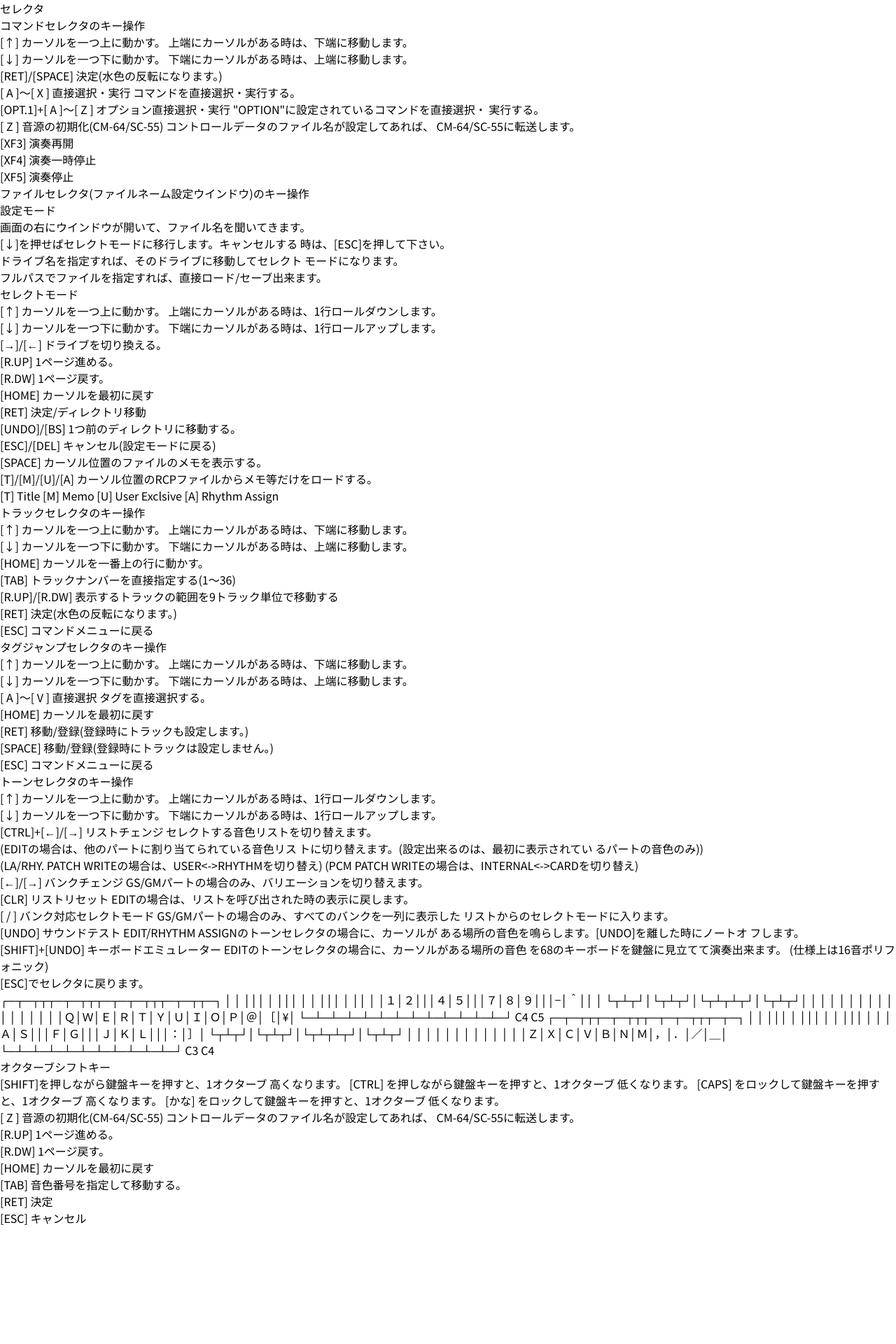
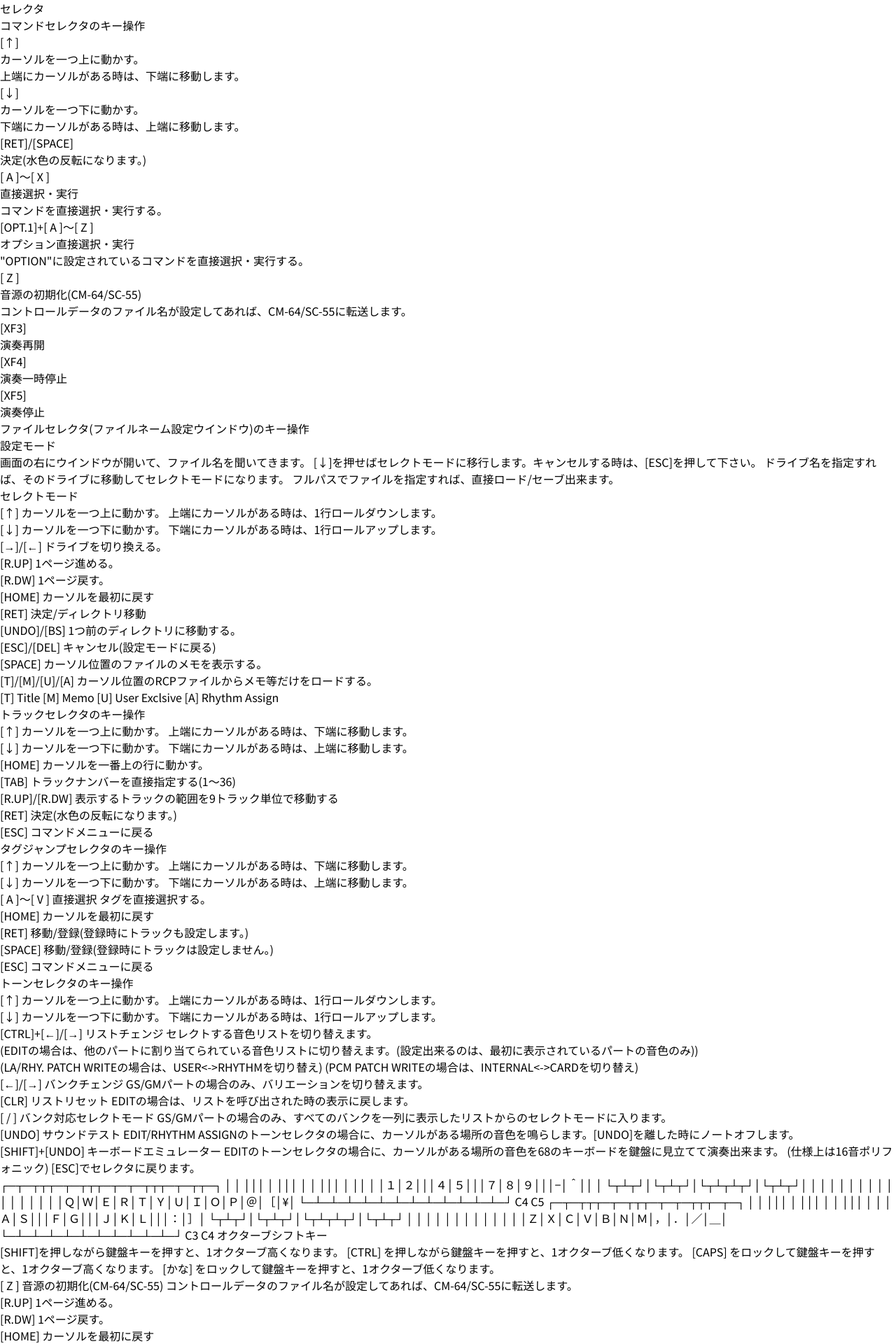
Before and after one commit to mucho613/potential-guide, a Next.js app: page /selector in a window 1280 px wide. Shown: the top 1920 px of the page at 70% size. Before the commit the page ends 1752 px from the top, so only its background shows below. Built offline with nearby package versions, Linux system fonts and the light colour scheme.

Commit message:
update: "selector" document markdown

```diff
--- a/pages/selector.mdx
+++ b/pages/selector.mdx
@@ -1,48 +1,41 @@
 # セレクタ
 
-  コマンドセレクタのキー操作
+## コマンドセレクタのキー操作
 
-	[↑]		カーソルを一つ上に動かす。
-				上端にカーソルがある時は、下端に移動します。
+- [↑]
+  - カーソルを一つ上に動かす。
+  - 上端にカーソルがある時は、下端に移動します。
+- [↓]
+  - カーソルを一つ下に動かす。
+  - 下端にカーソルがある時は、上端に移動します。
+- [RET]/[SPACE]
+  - 決定(水色の反転になります。)
+- [ A ]〜[ X ]
+  - 直接選択・実行
+  - コマンドを直接選択・実行する。
+- [OPT.1]+[ A ]〜[ Z ]
+  - オプション直接選択・実行
+  - "OPTION"に設定されているコマンドを直接選択・実行する。
+- [ Z ]
+  - 音源の初期化(CM-64/SC-55)
+  - コントロールデータのファイル名が設定してあれば、CM-64/SC-55に転送します。
+- [XF3]
+  - 演奏再開
+- [XF4]
+  - 演奏一時停止
+- [XF5]
+  - 演奏停止
 
-	[↓]		カーソルを一つ下に動かす。
-				下端にカーソルがある時は、上端に移動します。
+## ファイルセレクタ(ファイルネーム設定ウインドウ)のキー操作
 
-	[RET]/[SPACE]	決定(水色の反転になります。)
-
-	[ A ]〜[ X ]	直接選択・実行
-				コマンドを直接選択・実行する。
-
-[OPT.1]+[ A ]〜[ Z ]	オプション直接選択・実行
-				"OPTION"に設定されているコマンドを直接選択・
-				実行する。
-
-	[ Z ]		音源の初期化(CM-64/SC-55)
-				コントロールデータのファイル名が設定してあれば、
-				CM-64/SC-55に転送します。
-
-	[XF3]		演奏再開
-
-	[XF4]		演奏一時停止
-
-	[XF5]		演奏停止
-
-
-  ファイルセレクタ(ファイルネーム設定ウインドウ)のキー操作
-
-    設定モード
+### 設定モード
 
 画面の右にウインドウが開いて、ファイル名を聞いてきます。
-
-		[↓]を押せばセレクトモードに移行します。キャンセルする
-		時は、[ESC]を押して下さい。
-
-		ドライブ名を指定すれば、そのドライブに移動してセレクト
-		モードになります。
-
+[↓]を押せばセレクトモードに移行します。キャンセルする時は、[ESC]を押して下さい。
+ドライブ名を指定すれば、そのドライブに移動してセレクトモードになります。
 フルパスでファイルを指定すれば、直接ロード/セーブ出来ます。
 
-    セレクトモード
+### セレクトモード
 
 [↑]		カーソルを一つ上に動かす。
 上端にカーソルがある時は、1行ロールダウンします。
@@ -73,8 +66,7 @@
 [U] User Exclsive
 [A] Rhythm Assign
 
-
-  トラックセレクタのキー操作
+## トラックセレクタのキー操作
 
 [↑]		カーソルを一つ上に動かす。
 上端にカーソルがある時は、下端に移動します。
@@ -92,8 +84,7 @@
 
 [ESC]		コマンドメニューに戻る
 
-
-  タグジャンプセレクタのキー操作
+## タグジャンプセレクタのキー操作
 
 [↑]		カーソルを一つ上に動かす。
 上端にカーソルがある時は、下端に移動します。
@@ -112,8 +103,7 @@
 
 [ESC]		コマンドメニューに戻る
 
-
-  トーンセレクタのキー操作
+## トーンセレクタのキー操作
 
 [↑]		カーソルを一つ上に動かす。
 上端にカーソルがある時は、1行ロールダウンします。
@@ -124,9 +114,7 @@
 [CTRL]+[←]/[→]	リストチェンジ
 セレクトする音色リストを切り替えます。
 
-				(EDITの場合は、他のパートに割り当てられている音色リス
-				トに切り替えます。(設定出来るのは、最初に表示されてい
-				るパートの音色のみ))
+(EDITの場合は、他のパートに割り当てられている音色リストに切り替えます。(設定出来るのは、最初に表示されているパートの音色のみ))
 
 (LA/RHY. PATCH WRITEの場合は、USER\<->RHYTHMを切り替え)
 (PCM PATCH WRITEの場合は、INTERNAL\<->CARDを切り替え)
@@ -138,19 +126,14 @@
 EDITの場合は、リストを呼び出された時の表示に戻します。
 
 [ / ]		バンク対応セレクトモード
-				GS/GMパートの場合のみ、すべてのバンクを一列に表示した
-				リストからのセレクトモードに入ります。
+GS/GMパートの場合のみ、すべてのバンクを一列に表示したリストからのセレクトモードに入ります。
 
 [UNDO]		サウンドテスト
-				EDIT/RHYTHM ASSIGNのトーンセレクタの場合に、カーソルが
-				ある場所の音色を鳴らします。[UNDO]を離した時にノートオ
-				フします。
+EDIT/RHYTHM ASSIGNのトーンセレクタの場合に、カーソルがある場所の音色を鳴らします。[UNDO]を離した時にノートオフします。
 
 [SHIFT]+[UNDO]		キーボードエミュレーター
-				EDITのトーンセレクタの場合に、カーソルがある場所の音色
-				を68のキーボードを鍵盤に見立てて演奏出来ます。
+EDITのトーンセレクタの場合に、カーソルがある場所の音色を68のキーボードを鍵盤に見立てて演奏出来ます。
 (仕様上は16音ポリフォニック)
-
 [ESC]でセレクタに戻ります。
 
 ┌─┬─┬┬┬─┬─┬┬┬─┬─┬─┬┬┬─┬─┬┬─┐
@@ -169,21 +152,15 @@
   │Ｚ│Ｘ│Ｃ│Ｖ│Ｂ│Ｎ│Ｍ│，│．│／│＿│
   └─┴─┴─┴─┴─┴─┴─┴─┴─┴─┴─┘
             C3                          C4
-
 オクターブシフトキー
 
-				[SHIFT]を押しながら鍵盤キーを押すと、1オクターブ
-				高くなります。
-				[CTRL] を押しながら鍵盤キーを押すと、1オクターブ
-				低くなります。
-				[CAPS] をロックして鍵盤キーを押すと、1オクターブ
-				高くなります。
-				[かな] をロックして鍵盤キーを押すと、1オクターブ
-				低くなります。
+[SHIFT]を押しながら鍵盤キーを押すと、1オクターブ高くなります。
+[CTRL] を押しながら鍵盤キーを押すと、1オクターブ低くなります。
+[CAPS] をロックして鍵盤キーを押すと、1オクターブ高くなります。
+[かな] をロックして鍵盤キーを押すと、1オクターブ低くなります。
 
 [ Z ]		音源の初期化(CM-64/SC-55)
-				コントロールデータのファイル名が設定してあれば、
-				CM-64/SC-55に転送します。
+コントロールデータのファイル名が設定してあれば、CM-64/SC-55に転送します。
 
 [R.UP]		1ページ進める。
 
```
Lines whose indentation alone changed are shown as unchanged.
